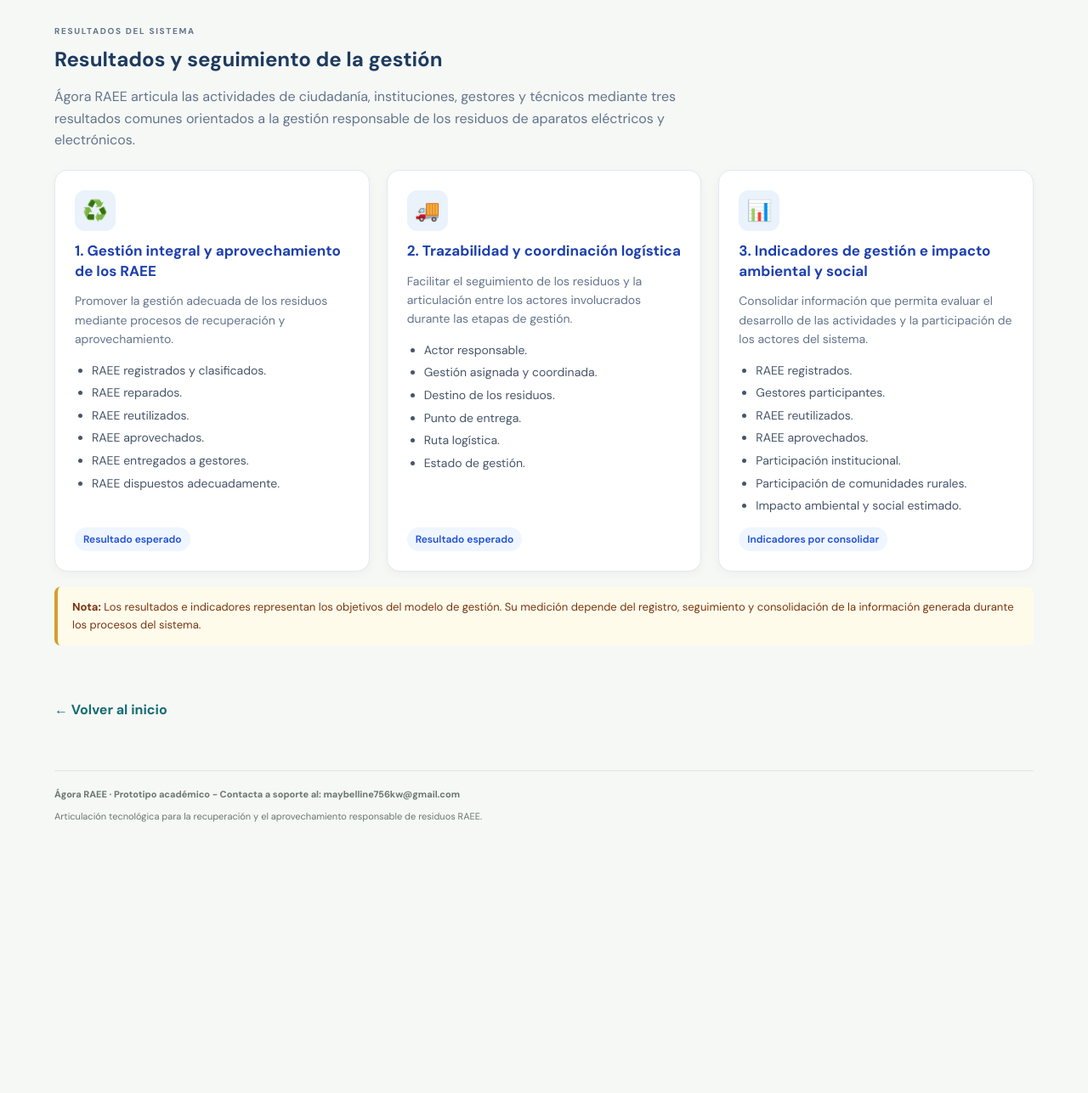
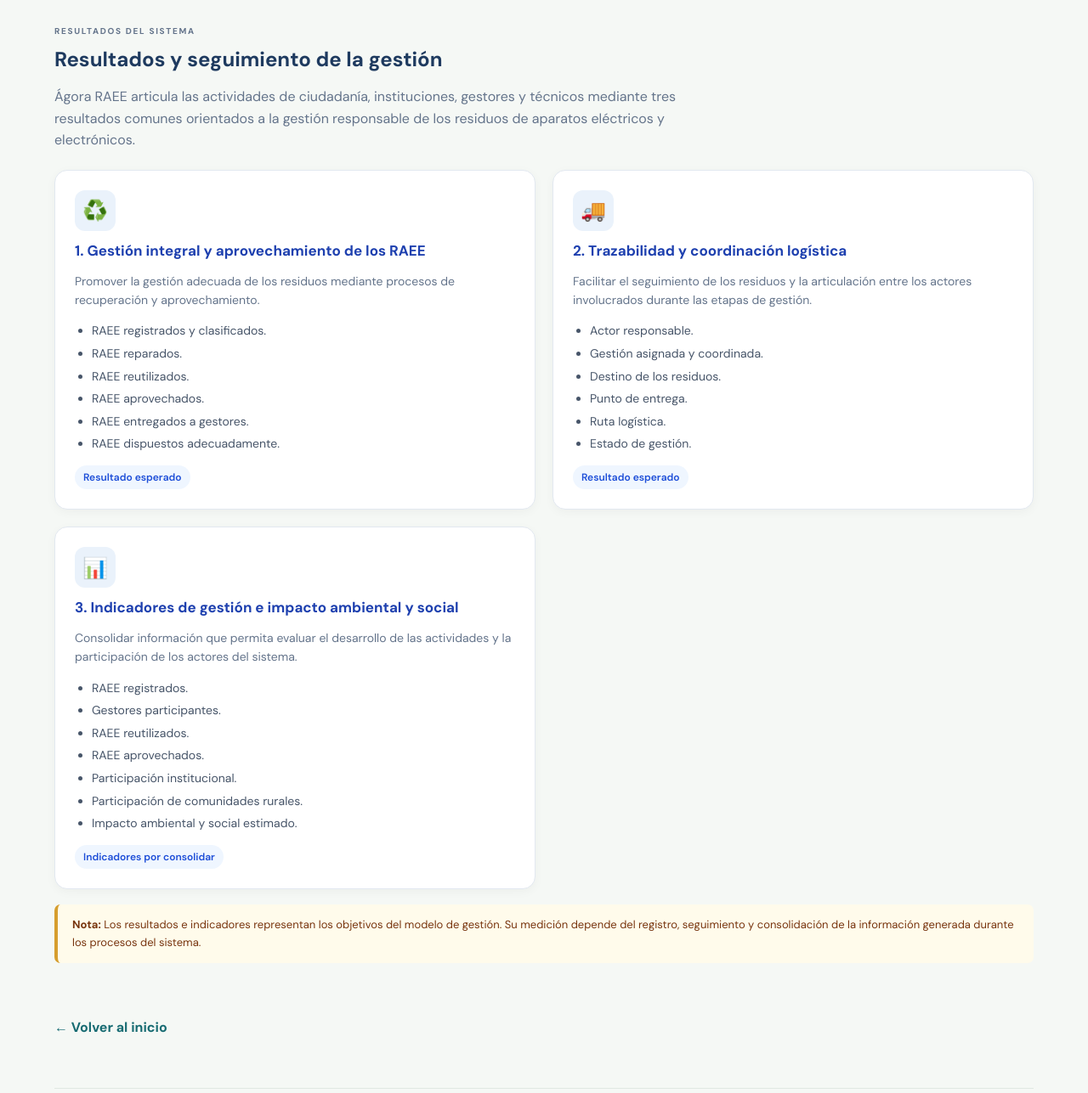
Before and after one commit to maybelline756kw-source/agora_raee_v1.2, a FastAPI app: page /form/tecnico in a window 1280 px wide. Shown: the part 1317-2604 px from the top of the page at 85% size. Before the commit the page ends 2285 px from the top, so only its background shows below. Run offline with FastAPI, Linux system fonts and the light colour scheme.

Commit message:
Update styles.css

```diff
--- a/static/styles.css
+++ b/static/styles.css
@@ -27,7 +27,7 @@
 
 .outcomes-grid {
     display: grid;
-    grid-template-columns: repeat(3, minmax(0, 1fr));
+    grid-template-columns: repeat(2, minmax(0, 1fr));
     gap: 20px;
 }
 
```
